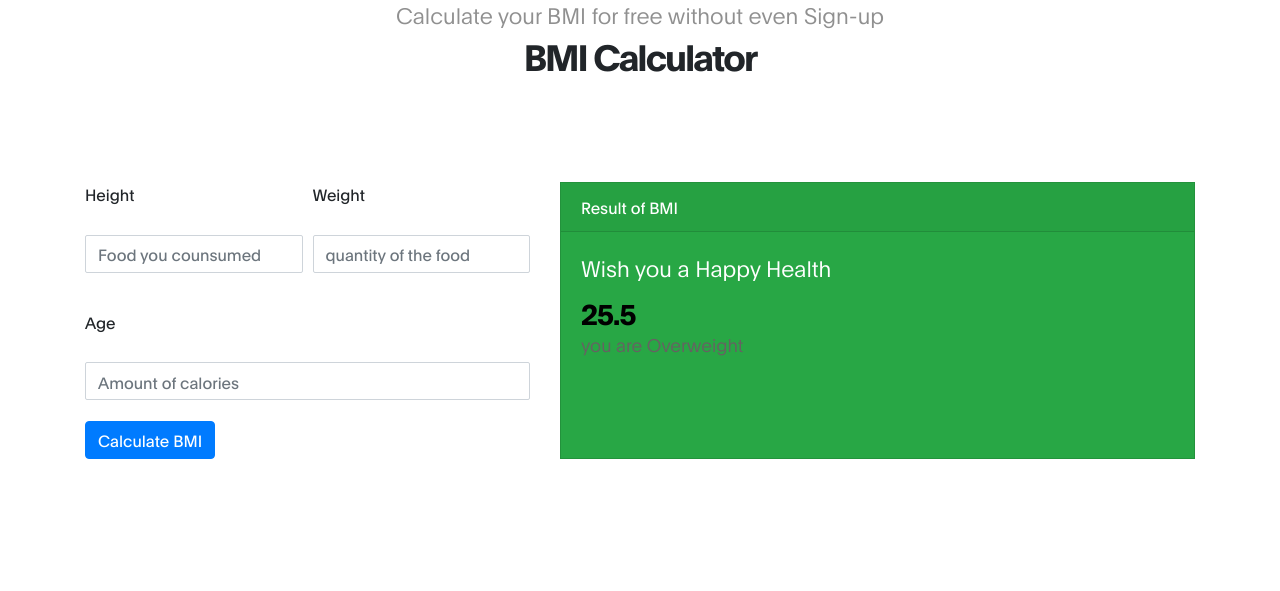
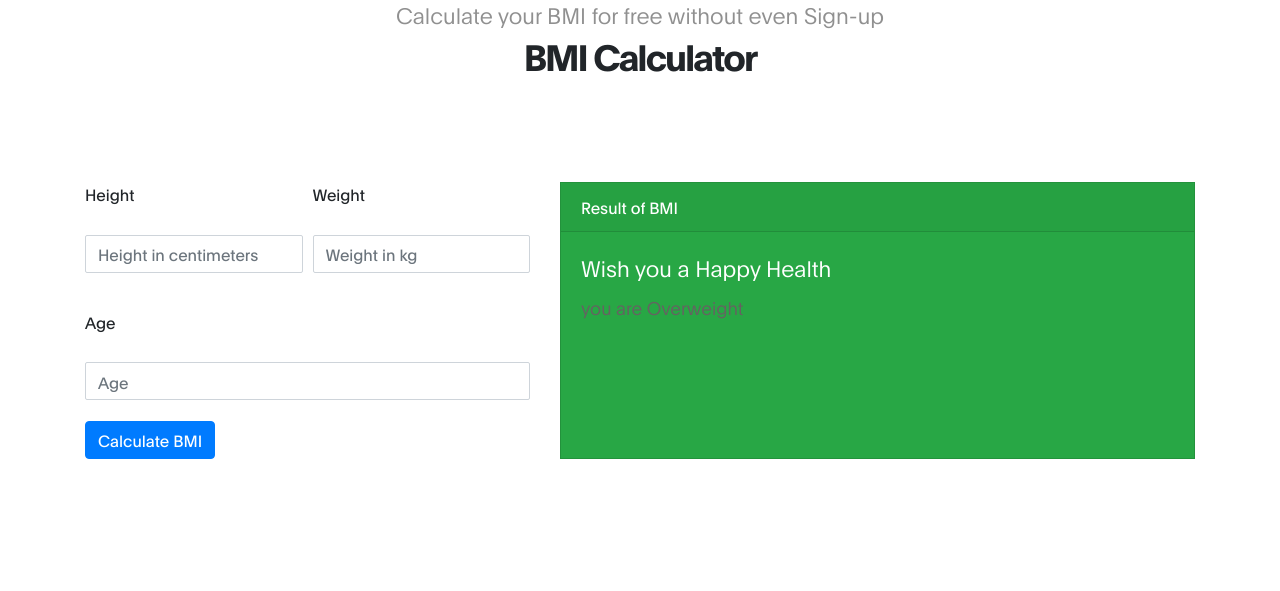
Before and after one commit to samarth126/fitness_coach, a Django app: page / in a window 1280 px wide. Shown: the part 1294-1885 px from the top of the page. Run offline with Django 4.2, Linux system fonts and the light colour scheme; some libraries are stand-ins or nearby versions.

Commit message:
new commit

```diff
--- a/fitness_coach/base/urls.py
+++ b/fitness_coach/base/urls.py
@@ -21,6 +21,7 @@
     path('food/', views.food1, name='food'),
     path('pd_u/', views.pd_u, name='pd_u'),
     path('h_w/', views.h_w, name='h_w'),
+    path('bmi_calc/', views.bmi_calc, name='bmi_calc'),
 
     path('result/', views.result, name='result'),
     path('web/', views.web, name='web'),
--- a/fitness_coach/base/views.py
+++ b/fitness_coach/base/views.py
@@ -92,6 +92,18 @@
 
     return render(request, 'index.html',{})
 
+def bmi_calc(request):
+    if request.method == 'POST':
+        height = request.POST.get('height')
+        weight = request.POST.get('weight')
+        age= request.POST.get('age')
+        hh=float(height)
+        ww=int(weight)
+        h=(hh/100) ** 2
+        j=int(h)
+        Bm=ww/j
+        print(Bm)
+    return render(request,'index.html',{'bm':Bm})
 
 def pd_u(request):
     if request.user.is_authenticated:
--- a/fitness_coach/templates/index.html
+++ b/fitness_coach/templates/index.html
@@ -79,21 +79,21 @@
 
 
                   <div class="col-lg-5 py-5 col-md-5 col-5">
-                    <form method="post" action="{% url 'food' %}">
+                    <form method="post" action="{% url 'bmi_calc' %}">
                         {% csrf_token %}
                         <div class="form-row">
                           <div class="form-group col-md-6">
                             <label for="inputEmail4">Height</label>
-                            <input type="text" class="form-control" name="height" placeholder="Food you counsumed">
+                            <input type="text" class="form-control" name="height" placeholder="Height in centimeters">
                           </div>
                           <div class="form-group col-md-6">
                             <label for="inputPassword4">Weight</label>
-                            <input type="text" class="form-control" name="weight" placeholder="quantity of the food">
+                            <input type="text" class="form-control" name="weight" placeholder="Weight in kg">
                           </div>
                         </div>
                         <div class="form-group">
                           <label for="inputAddress">Age</label>
-                          <input type="text" class="form-control" name="age" placeholder="Amount of calories">
+                          <input type="text" class="form-control" name="age" placeholder="Age">
                         </div>
 
                         <button type="submit" class="btn btn-primary">Calculate BMI</button>
@@ -105,7 +105,7 @@
                         <div class="card-header">Result of BMI</div>
                         <div class="card-body">
                           <h5 class="card-title"  >Wish you a Happy Health</h5>
-                          <h3 style="color:black">25.5</h3>
+                          <h3 style="color:black"> {{ bm|floatformat:3 }} </h3>
                           <p class="card-text">you are Overweight</p>
                         </div>
                       </div>
```
Also changed, not shown: fitness_coach/db.sqlite3.
